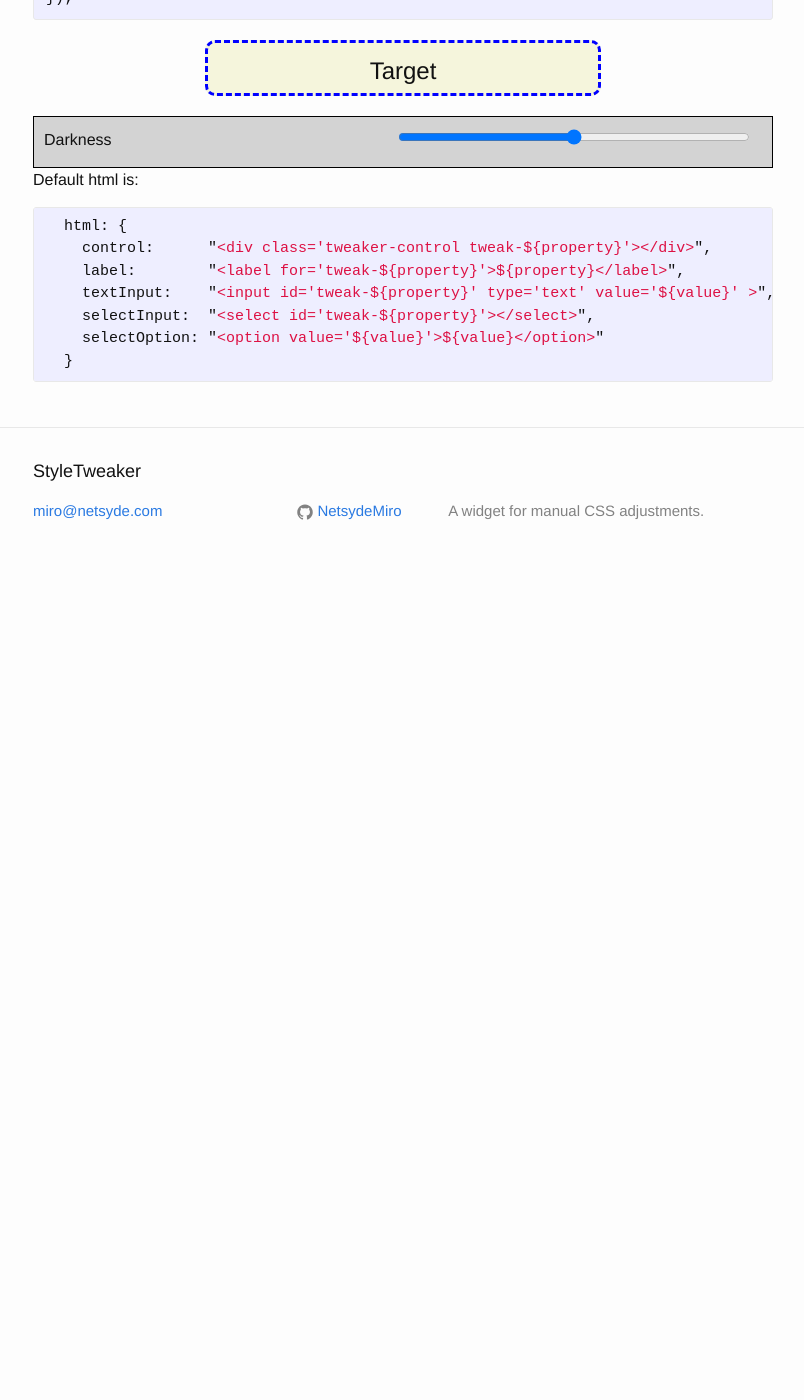
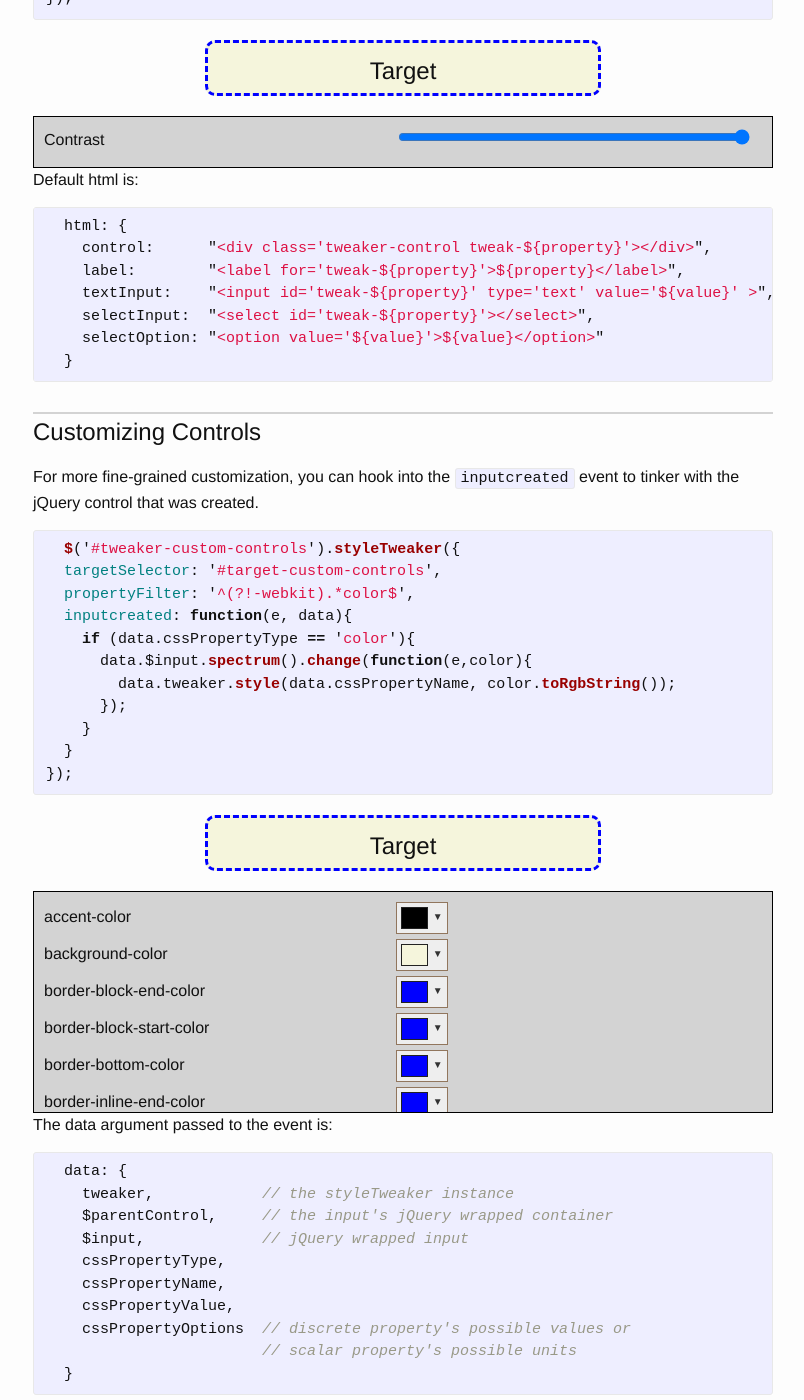
Before and after one commit to NetsydeMiro/jquery-ui-styleTweaker, a Jekyll site: the page built from index.md, in a window 1280 px wide and 1400 px high, scrolled down 2034 px. Shown: the whole window, without its empty margins (237-1041 px from the left). Built offline with Jekyll 4.4.1, drawn with Linux system fonts in a browser that asks for light colours; before the commit the page ends 2617 px from its top, so only the background shows below that; some of the changed text lies outside the part shown.

Commit message:
fixed gh-pages link paths

````diff
--- a/_includes/head.html
+++ b/_includes/head.html
@@ -10,28 +10,21 @@
   <link rel="canonical" href="{{ page.url | replace:'index.html','' | prepend: site.baseurl | prepend: site.url }}">
   <link rel="alternate" type="application/atom+xml" title="{{ site.title }}" href="{{ "/feed.xml" | prepend: site.baseurl | prepend: site.url }}" />
 
+
+  <!-- dependency stylesheets -->
+  <link rel="stylesheet" type="text/css" href="{{ '/.grunt/grunt-contrib-jasmine/jasmine.css' | prepend: site.baseurl }}">
+  <link rel="stylesheet" type="text/css" href="{{ '/css/spectrum.css' | prepend: site.baseurl }}">
+
   <!-- dependencies -->
-  <script src="lib/jquery-2.1.3.js"></script>
-  <script src="lib/jquery-ui-1.11.2-core.js"></script>
-  <script src="lib/spectrum.js"></script>
-  <link rel="stylesheet" type="text/css" href="/css/spectrum.css">
+  <script src="{{ '/lib/jquery-2.1.3.js' | prepend: site.baseurl }}"></script>
+  <script src="{{ '/lib/jquery-ui-1.11.2-core.js' | prepend: site.baseurl }}"></script>
+  <script src="{{ '/lib/spectrum.js' | prepend: site.baseurl }}"></script>
 
   <!-- source -->
-  <script src="src/CssPropertyInfo.js"></script>
-  <script src="src/jquery.ui.styleTweaker.js"></script>
+  <script src="{{ '/src/CssPropertyInfo.js' | prepend: site.baseurl }}"></script>
+  <script src="{{ '/src/jquery.ui.styleTweaker.js' | prepend: site.baseurl }}"></script>
 
-  <link rel="stylesheet" type="text/css" href="/css/tweaker.css?{{ site.time | date:'%Y%m%d%U%H%N%S' }}">
-  <link rel="stylesheet" type="text/css" href="/css/tweaker_demo.css?{{ site.time | date:'%Y%m%d%U%H%N%S' }}">
-
-  <!-- jasmine -->
-  <link rel="shortcut icon" type="image/png" href="/.grunt/grunt-contrib-jasmine/jasmine_favicon.png">
-  <link rel="stylesheet" type="text/css" href="/.grunt/grunt-contrib-jasmine/jasmine.css">
-
-  <!-- TODO: look into disabling this in production -->
-  <meta http-equiv="cache-control" content="max-age=0" />
-  <meta http-equiv="cache-control" content="no-cache" />
-  <meta http-equiv="expires" content="0" />
-  <meta http-equiv="expires" content="Tue, 01 Jan 1980 1:00:00 GMT" />
-  <meta http-equiv="pragma" content="no-cache" />
+  <link rel="stylesheet" type="text/css" href="{{ '/css/tweaker.css' | prepend: site.baseurl }}">
+  <link rel="stylesheet" type="text/css" href="{{ '/css/tweaker_demo.css' | prepend: site.baseurl }}">
 
 </head>
--- a/_includes/samples/custom_controls.js
+++ b/_includes/samples/custom_controls.js
@@ -1,13 +1,11 @@
 $('#tweaker-custom-controls').styleTweaker({
   targetSelector: '#target-custom-controls',
-  propertyFilter: '.*color',
-  createInput: function(type, name, value, options, container){
-    if (type == 'color'){
-      var textInput = this._createTextInput(type, name, value, options);
-      textInput.spectrum({appendTo: container});
-      return textInput;
+  propertyFilter: '^(?!-webkit).*color$',
+  inputcreated: function(e, data){
+    if (data.cssPropertyType == 'color'){
+      data.$input.spectrum().change(function(e,color){
+        data.tweaker.style(data.cssPropertyName, color.toRgbString());
+      });
     }
-    else
-      return this._createInput(type, name, value, options);
   }
 });
--- a/_includes/samples/custom_html.js
+++ b/_includes/samples/custom_html.js
@@ -2,8 +2,8 @@
   targetSelector: '#target-custom-html',
   propertyFilter: '^opacity$',
   html: {
-    label: "<label for='tweak-${property}'>Darkness</label>",
+    label: "<label for='tweak-${property}'>Contrast</label>",
     textInput: "<input type='range' min='0' max='1' step='0.1' \
-      id='tweak-${property} value='${value}' >"
+      id='tweak-${property}' value='${value}' >"
   }
 });
--- a/index.md
+++ b/index.md
@@ -49,3 +49,29 @@
   }
 
 {% endhighlight %}
+
+## Customizing Controls
+
+For more fine-grained customization, you can hook into the ```inputcreated``` event to tinker with
+the jQuery control that was created.
+
+{% include jsLoadWrap.html snippet='samples/custom_controls.js' %}
+{% include jsSampleWrap.html snippet='samples/custom_controls.js' %}
+{% include samples/custom_controls.html %}
+
+The data argument passed to the event is:
+
+{% highlight javascript %}
+
+  data: {
+    tweaker,            // the styleTweaker instance
+    $parentControl,     // the input's jQuery wrapped container
+    $input,             // jQuery wrapped input
+    cssPropertyType,
+    cssPropertyName,
+    cssPropertyValue,
+    cssPropertyOptions  // discrete property's possible values or
+                        // scalar property's possible units
+  }
+
+{% endhighlight %}
````
Also changed, not shown: about.md (+2 -2 lines), spec/styleTweakerSpec.js (+47 -12 lines), 2 other files.
